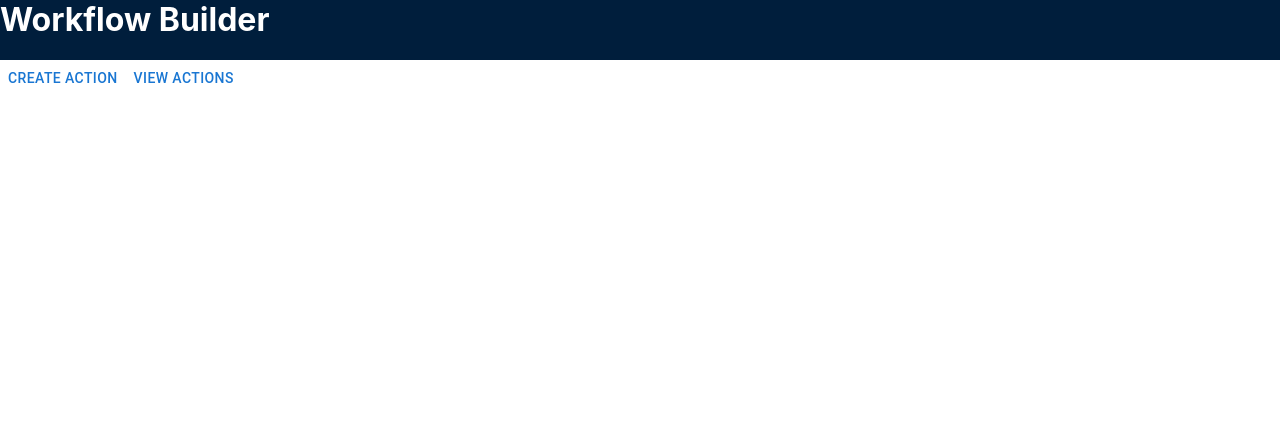
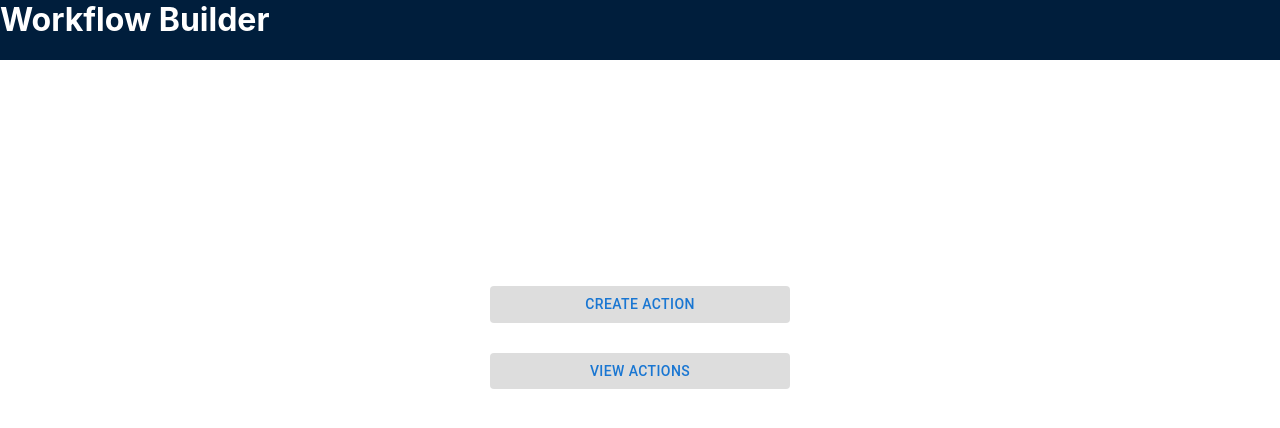
Before and after one commit to anujjoshi63/workflow-maker, a React (Create React App) app: page / in a window 1280 px wide. Shown: the top 428 px of the page. Built offline with nearby package versions, Linux system fonts and the light colour scheme.

Commit message:
node custom data, UI improvements

```diff
--- a/src/components/DrawerForm.js
+++ b/src/components/DrawerForm.js
@@ -62,14 +62,26 @@ const DrawerForm = () => {
 			type: 'add_data',
 			payload: {
 				id: String(storeData.length + 1),
-				data: { label: data.label },
+				data: {
+					label: (
+						<>
+							{data.label} - {actionType}
+							<br />
+							{data.triggerDate.toString()}
+						</>
+					)
+				},
+				actionDetails: {
+					...data,
+					actionType
+				},
+
 				position: { x: 50, y: (storeData.length + 1) * 100 },
 				style: {
 					background: '#fff',
-					width: 400,
+					width: 200,
 					color: '#454052',
-					fontSize: '25px',
-					fontFamily: 'Helvetica',
+					fontSize: '1rem',
 					boxShadow: '5px 5px 5px 0px rgba(0,0,0,.10)'
 				}
 			}
--- a/src/components/Home.js
+++ b/src/components/Home.js
@@ -10,10 +10,34 @@ const Home = () => {
 		history.push('/view');
 	};
 	return (
-		<>
-			<Button onClick={handleGotoCreate}> Create Action</Button>
-			<Button onClick={handleGotoView}> View Actions</Button>
-		</>
+		<div
+			style={{
+				display: 'flex',
+				flexDirection: 'column',
+				width: 300,
+				borderRadius: 10,
+				marginLeft: 'calc(50% - 150px)',
+				marginTop: 'calc(20% - 30px)',
+				gap: 30
+			}}
+		>
+			<Button
+				onClick={handleGotoCreate}
+				style={{
+					backgroundColor: '#ddd'
+				}}
+			>
+				Create Action
+			</Button>
+			<Button
+				onClick={handleGotoView}
+				style={{
+					backgroundColor: '#ddd'
+				}}
+			>
+				View Actions
+			</Button>
+		</div>
 	);
 };
 export default Home;
--- a/src/components/ViewAction.js
+++ b/src/components/ViewAction.js
@@ -1,7 +1,33 @@
 import React from 'react';
+import { useSelector, useDispatch } from 'react-redux';
+import { Button } from '@mui/material';
+import { useHistory } from 'react-router';
+import ReactFlow, {
+	Handle,
+	addEdge,
+	Controls,
+	Background
+} from 'react-flow-renderer';
+const ViewAction = () => {
+	// const dispatch = useDispatch();
+	const history = useHistory();
+	const elements = useSelector(state => state);
 
-const ViewAction = () => {
-	return <div>Action Viewer</div>;
+	return (
+		<>
+			<div>
+				<Button
+					style={{ position: 'absolute', right: 20, top: 10 }}
+					onClick={() => history.push('/create')}
+				>
+					Add an Action
+				</Button>
+			</div>
+			<div style={{ height: 500, border: '1px solid black' }}>
+				<ReactFlow elements={elements} />
+			</div>
+		</>
+	);
 };
 
 export default ViewAction;
```
